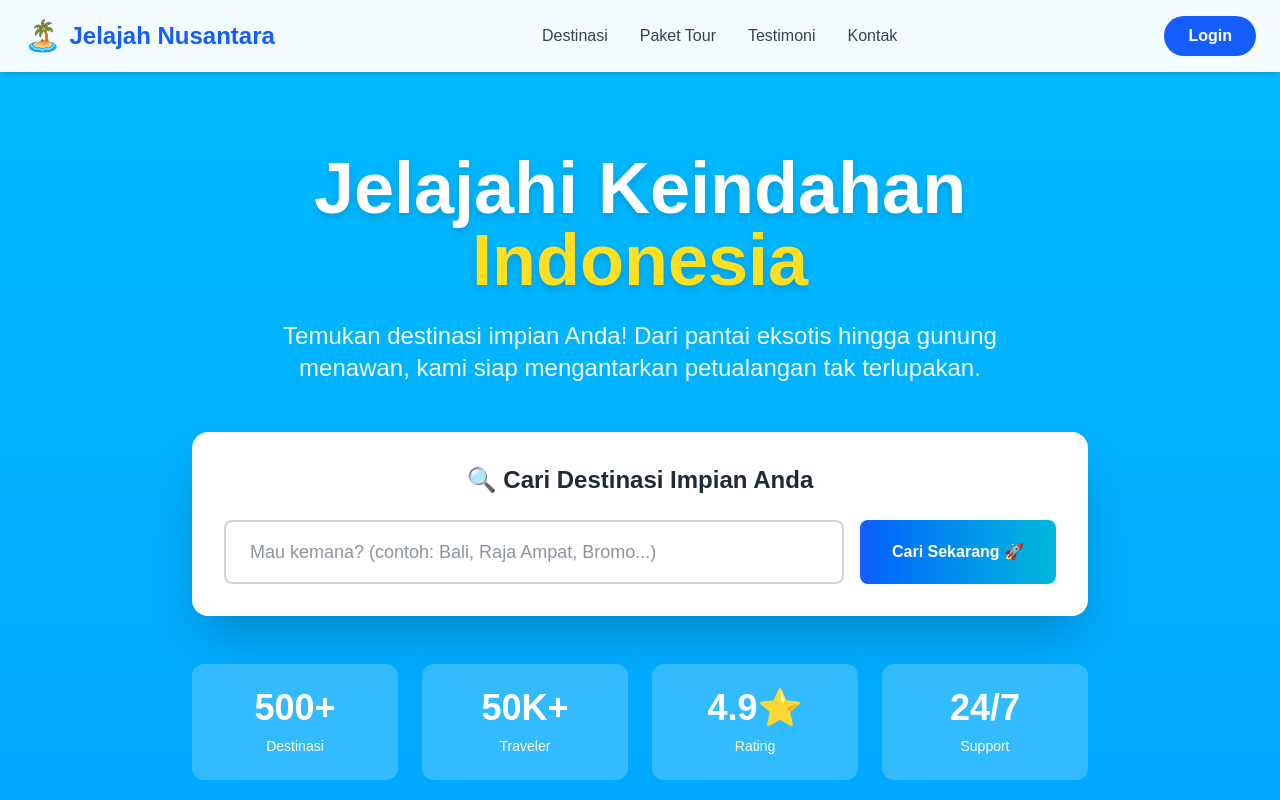
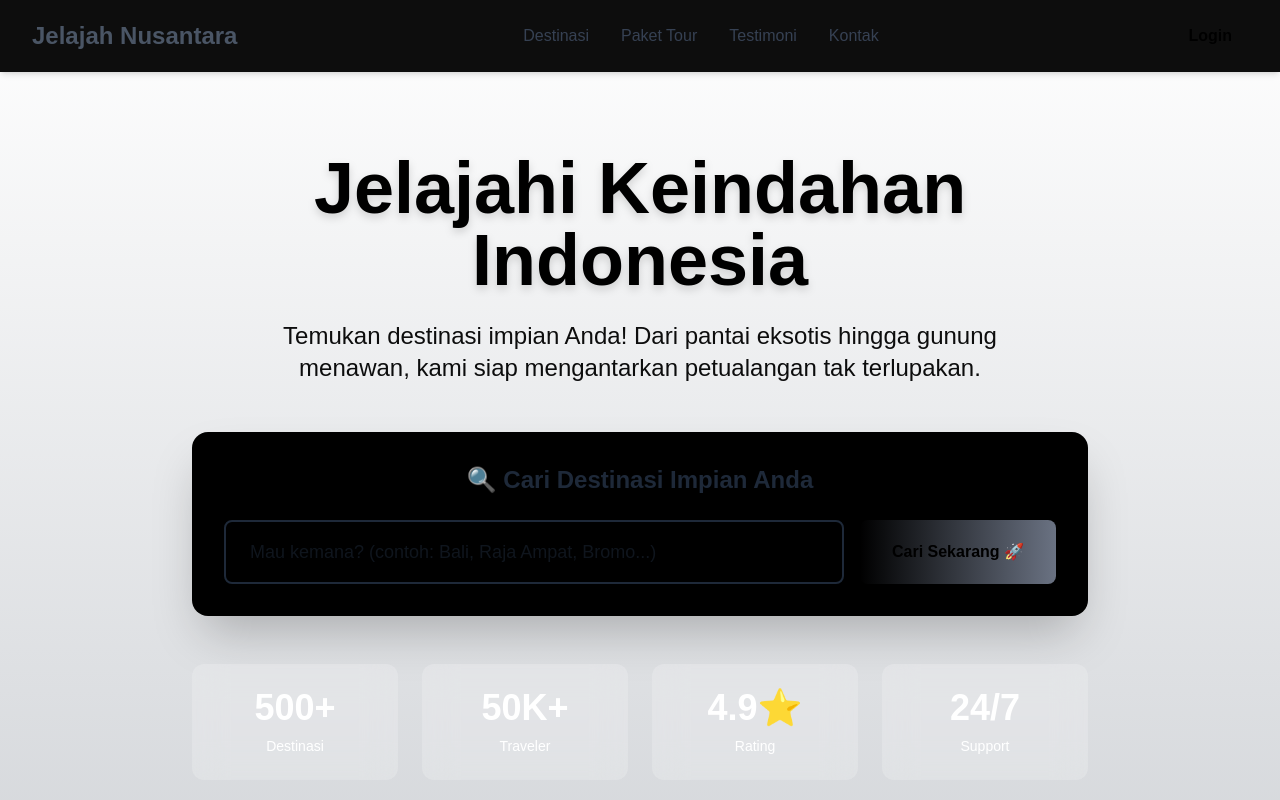
Before and after one commit to iLexaa/jelajah_nusantara, a Next.js app: page / in a window 1280 px wide. Shown: the top 800 px of the page. Built offline with nearby package versions, Linux system fonts and the light colour scheme.

Commit message:
anomali?

```diff
--- a/app/page.tsx
+++ b/app/page.tsx
@@ -1818,21 +1818,21 @@ export default function Home() {
 
 
   return (
-    <div className="min-h-screen transition-all duration-500 bg-gradient-to-b from-sky-400 to-blue-600">
+    <div className="min-h-screen transition-all duration-500 bg-gradient-to-b from-black-400 to-gray-600">
       {/* Header */}
-      <header className="bg-white/95 backdrop-blur-sm shadow-md sticky top-0 z-50">
+      <header className="bg-black/95 backdrop-blur-sm shadow-md sticky top-0 z-50">
         <nav className="container mx-auto px-6 py-4 flex justify-between items-center">
           <div className="flex items-center gap-2">
-            <span className="text-3xl">🏝️</span>
-            <span className="text-2xl font-bold text-blue-600">Jelajah Nusantara</span>
+            <span className="text-3xl"></span>
+            <span className="text-2xl font-bold text-gray-600">Jelajah Nusantara</span>
           </div>
           <div className="hidden md:flex gap-8 text-gray-700 font-medium">
-            <a href="#destinations" className="hover:text-blue-600 transition">Destinasi</a>
-            <a href="#packages" className="hover:text-blue-600 transition">Paket Tour</a>
-            <a href="#testimonials" className="hover:text-blue-600 transition">Testimoni</a>
-            <a href="#contact" className="hover:text-blue-600 transition">Kontak</a>
+            <a href="#destinations" className="hover:text-gray-600 transition">Destinasi</a>
+            <a href="#packages" className="hover:text-gray-600 transition">Paket Tour</a>
+            <a href="#testimonials" className="hover:text-gray-600 transition">Testimoni</a>
+            <a href="#contact" className="hover:text-gray-600 transition">Kontak</a>
           </div>
-          <button className="bg-blue-600 text-white px-6 py-2 rounded-full hover:bg-blue-700 transition font-semibold">
+          <button className="bg-black-600 text-black px-6 py-2 rounded-full hover:bg-gray-700 transition font-semibold">
             Login
           </button>
         </nav>
@@ -1840,18 +1840,18 @@ export default function Home() {
 
       {/* Hero Section */}
       <section className="container mx-auto px-6 py-20 text-center">
-        <h1 className="text-5xl md:text-7xl font-bold text-white mb-6 drop-shadow-lg">
+        <h1 className="text-5xl text-black md:text-7xl font-bold text-gray mb-6 drop-shadow-lg">
           Jelajahi Keindahan
           <br />
-          <span className="text-yellow-300">Indonesia</span>
+          <span className="text-black">Indonesia</span>
         </h1>
-        <p className="text-xl md:text-2xl text-white/95 mb-12 max-w-3xl mx-auto">
+        <p className="text-xl md:text-2xl text-black/95 mb-12 max-w-3xl mx-auto">
           Temukan destinasi impian Anda! Dari pantai eksotis hingga gunung menawan,
           kami siap mengantarkan petualangan tak terlupakan.
         </p>
 
         {/* Search Box */}
-        <div className="bg-white rounded-2xl shadow-2xl p-8 max-w-4xl mx-auto mb-12 relative">
+        <div className="bg-black rounded-2xl shadow-2xl p-8 max-w-4xl mx-auto mb-12 relative">
           <h2 className="text-2xl font-bold text-gray-800 mb-6">
             🔍 Cari Destinasi Impian Anda
           </h2>
@@ -1861,12 +1861,12 @@ export default function Home() {
               placeholder="Mau kemana? (contoh: Bali, Raja Ampat, Bromo...)"
               value={destination}
               onChange={(e) => setDestination(e.target.value)}
-              className="flex-1 px-6 py-4 rounded-lg border-2 border-gray-300 focus:border-blue-500 focus:outline-none text-gray-800 text-lg"
+              className="flex-1 px-6 py-4 rounded-lg border-2 border-black-300 focus:border-black-500 focus:outline-none text-gray-800 text-lg"
               required
             />
             <button
               type="submit"
-              className="bg-gradient-to-r from-blue-600 to-cyan-500 text-white font-bold py-4 px-8 rounded-lg hover:from-blue-700 hover:to-cyan-600 transition transform hover:scale-105 whitespace-nowrap"
+              className="bg-gradient-to-r from-black-600 to-gray-500 text-black font-bold py-4 px-8 rounded-lg hover:from-black-700 hover:to-gray-600 transition transform hover:scale-105 whitespace-nowrap"
             >
               Cari Sekarang 🚀
             </button>
@@ -1875,8 +1875,8 @@ export default function Home() {
           {/* Easter Egg - Source Code Collection */}
           {activeEasterEgg && (
             <div className="mt-6 animate-fade-in">
-              <div className="bg-gradient-to-r from-green-600 to-emerald-600 rounded-lg p-4 mb-4">
-                <p className="text-white font-bold text-center text-lg">
+              <div className="bg-gradient-to-r from-black-600 to-gray-600 rounded-lg p-4 mb-4">
+                <p className="text-gray font-bold text-center text-lg">
                   {easterEggSourceMap[activeEasterEgg].heading}
                 </p>
               </div>
@@ -1886,21 +1886,21 @@ export default function Home() {
                   {easterEggSourceMap[activeEasterEgg].files.map(({ fileName, code }) => (
                     <div
                       key={fileName}
-                      className="bg-gray-900 rounded-lg p-6 shadow-2xl border-2 border-green-500 max-h-96 overflow-y-auto"
+                      className="bg-gray-900 rounded-lg p-6 shadow-2xl border-2 border-gray-500 max-h-96 overflow-y-auto"
                     >
                       <div className="flex items-center justify-between mb-4">
-                        <span className="text-green-400 font-mono text-sm">� {fileName}</span>
+                        <span className="text-gray-400 font-mono text-sm">� {fileName}</span>
                         <button
                           onClick={() => {
                             navigator.clipboard.writeText(code);
                             alert(`Source code dari ${fileName} telah disalin! 📋`);
                           }}
-                          className="bg-green-600 hover:bg-green-700 text-white px-3 py-1 rounded text-xs font-semibold transition"
+                          className="bg-gray-600 hover:bg-gray-700 text-black px-3 py-1 rounded text-xs font-semibold transition"
                         >
                           Copy Code
                         </button>
                       </div>
-                      <pre className="text-green-400 font-mono text-xs leading-relaxed overflow-x-auto">
+                      <pre className="text-amber-700 font-mono text-xs leading-relaxed overflow-x-auto">
                         <code>{code}</code>
                       </pre>
                     </div>
```
